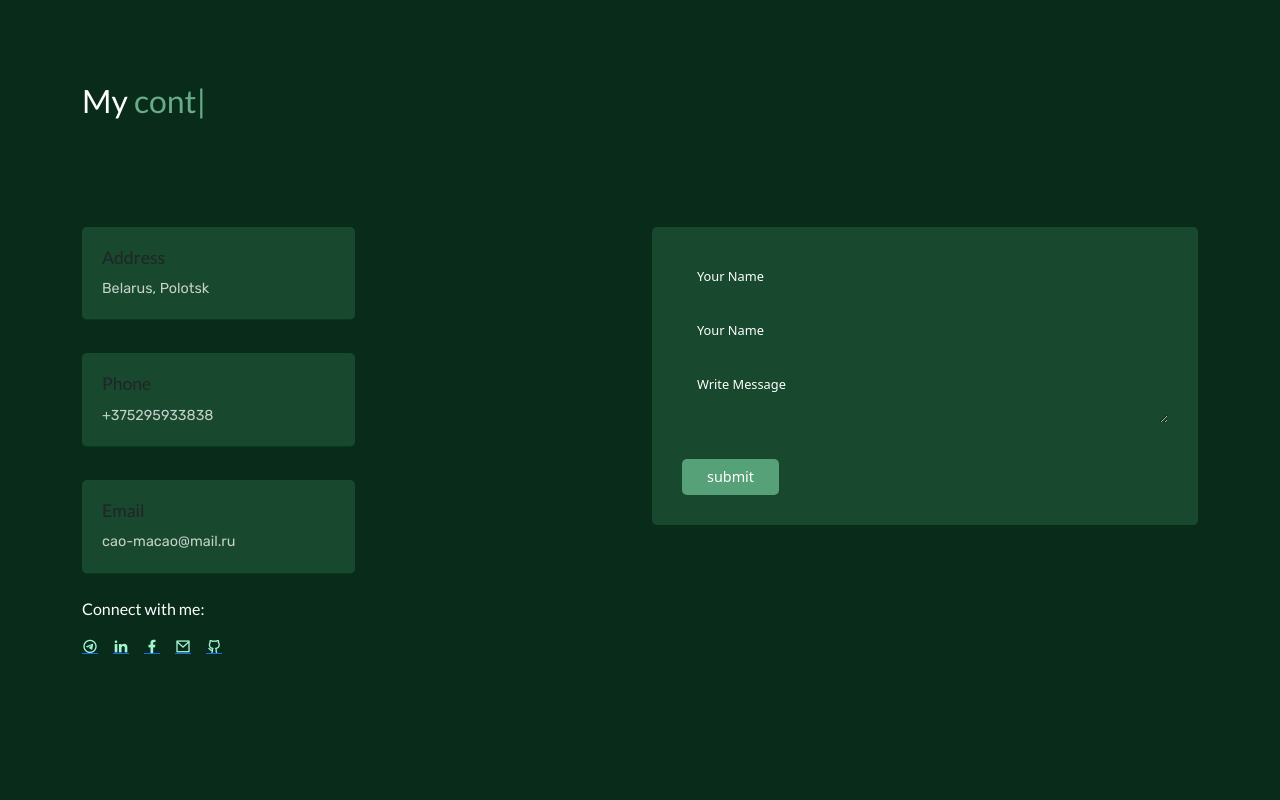
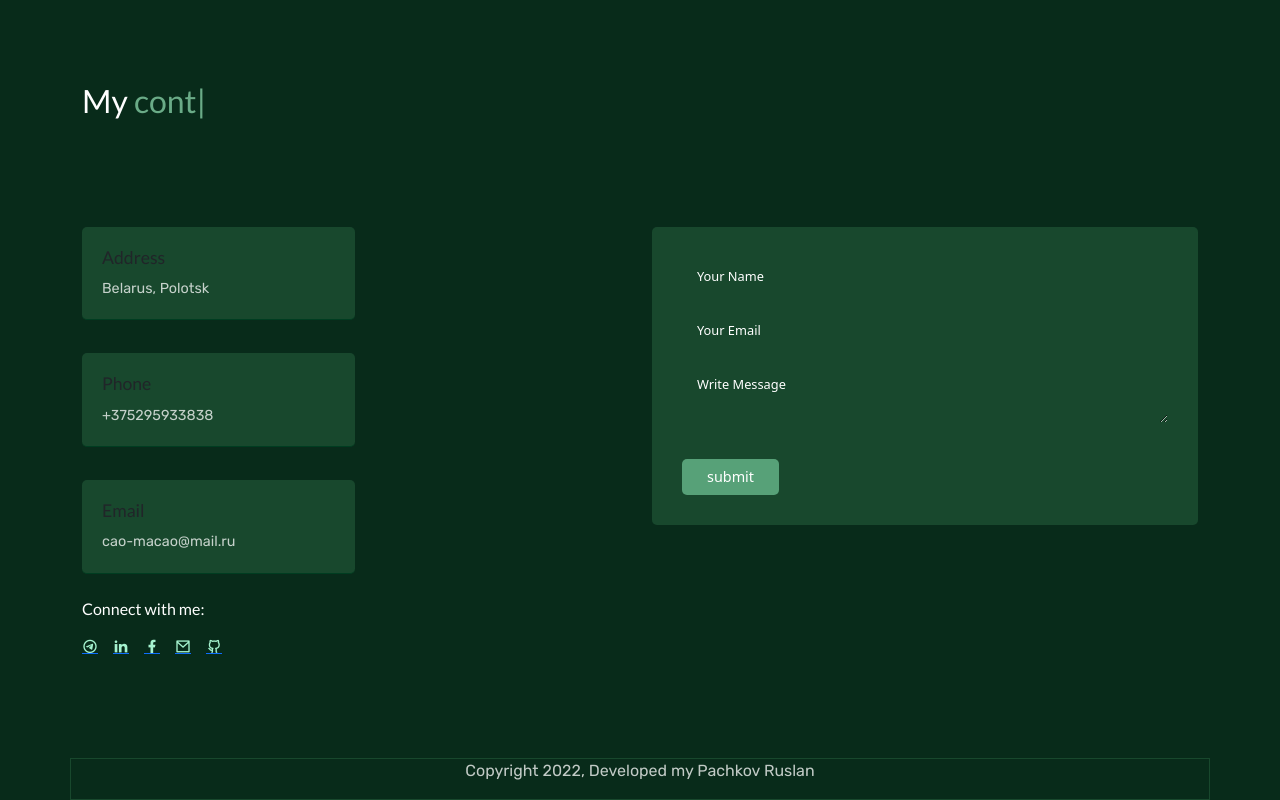
Before and after one commit to pachovRuslan/react-portfolio, a React (Create React App) app: page / in a window 1280 px wide. Shown: the part 2787-3587 px from the top of the page. Before the commit the page ends 3545 px from the top, so only its background shows below. Built offline with nearby package versions, Linux system fonts and the light colour scheme.

Commit message:
added footer

```diff
--- a/src/components/Layout/Layout.jsx
+++ b/src/components/Layout/Layout.jsx
@@ -4,6 +4,7 @@ import Header from '../header/Header'
 import HeroSection from '../hero-section/HeroSection';
 import Portfolio from '../projects/portfolio';
 import Contact from '../contact/Contact';
+import Footer from '../footer/Footer';
 
 
 function Layout() {
@@ -14,6 +15,7 @@ function Layout() {
       <Skills />
       <Portfolio />
       <Contact/>
+      <Footer/>
     </Fragment>
   )
 }
--- /dev/null
+++ b/src/components/footer/Footer.jsx
@@ -0,0 +1,15 @@
+import React from 'react'
+import {Container} from 'reactstrap'
+import './footer.css'
+
+function Footer() {
+  return (
+   <footer>
+<Container className='text-center footer'>
+    <p>Copyright 2022, Developed my Pachkov Ruslan</p>
+</Container>
+   </footer>
+  )
+}
+
+export default Footer
--- /dev/null
+++ b/src/components/footer/footer.css
@@ -0,0 +1,3 @@
+.footer{
+    border: 1px solid #18482d
+}
--- a/src/components/form/Form.jsx
+++ b/src/components/form/Form.jsx
@@ -1,17 +1,26 @@
-import React from 'react';
+import React, {useState} from 'react';
 import './form.css';
 
 function Form() {
+  const [enteredName, setEnteredName] = useState('')
+  const [enteredEmail, setEnteredEmail] = useState('')
+  const [enteredMessage, setEnteredMessage] = useState('')
+
+  const submitHandler = (e) => {
+    e.preventDefault()
+    console.log('sublimited')
+  }
+
   return (
-    <form className="form">
+    <form className="form" onSubmit={submitHandler}>
       <div className="form_input">
-        <input type="text" placeholder="Your Name" />
+        <input type="text" placeholder="Your Name" value={enteredName} onChange={e=>setEnteredName(e.target.value)}/>
       </div>
       <div className="form_input">
-        <input type="email" placeholder="Your Name" />
+        <input type="email" placeholder="Your Email" value={enteredEmail} onChange={e=>setEnteredEmail(e.target.value)} />
       </div>
       <div className="form_input">
-        <textarea row="10" placeholder="Write Message"></textarea>
+        <textarea row="10" placeholder="Write Message" value={enteredMessage} onChange={e=>setEnteredMessage(e.target.value)}></textarea>
       </div>
       <button className="submit_btn" type="submit">
         submit
```
